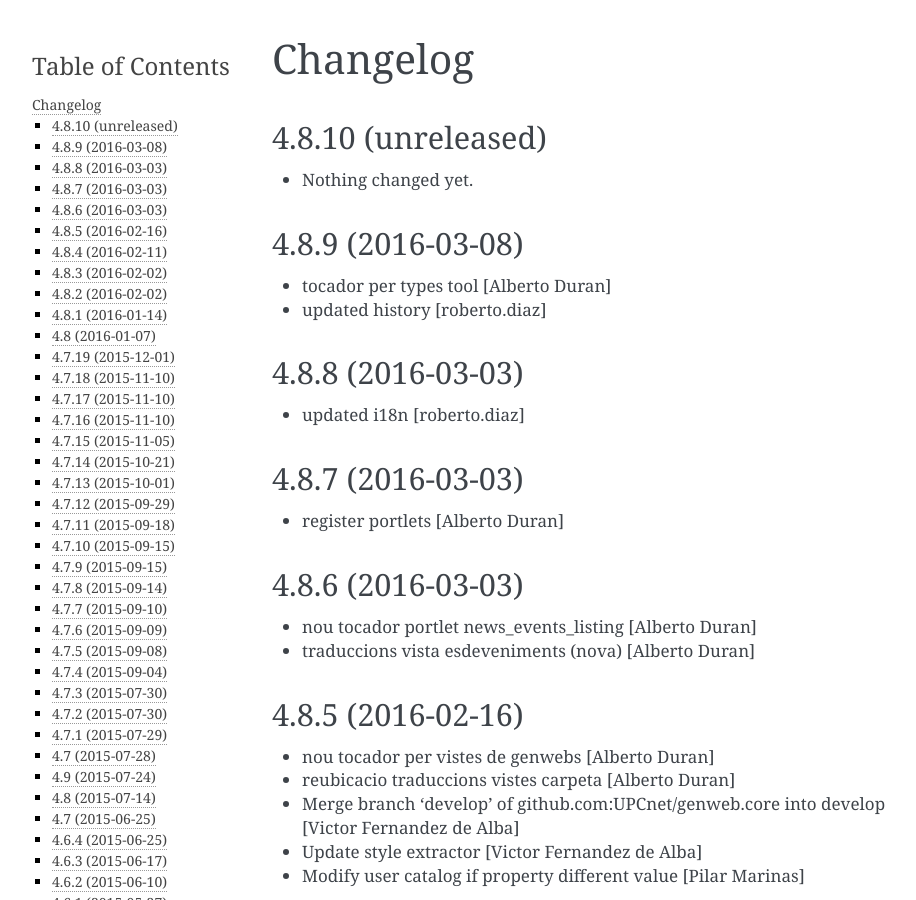
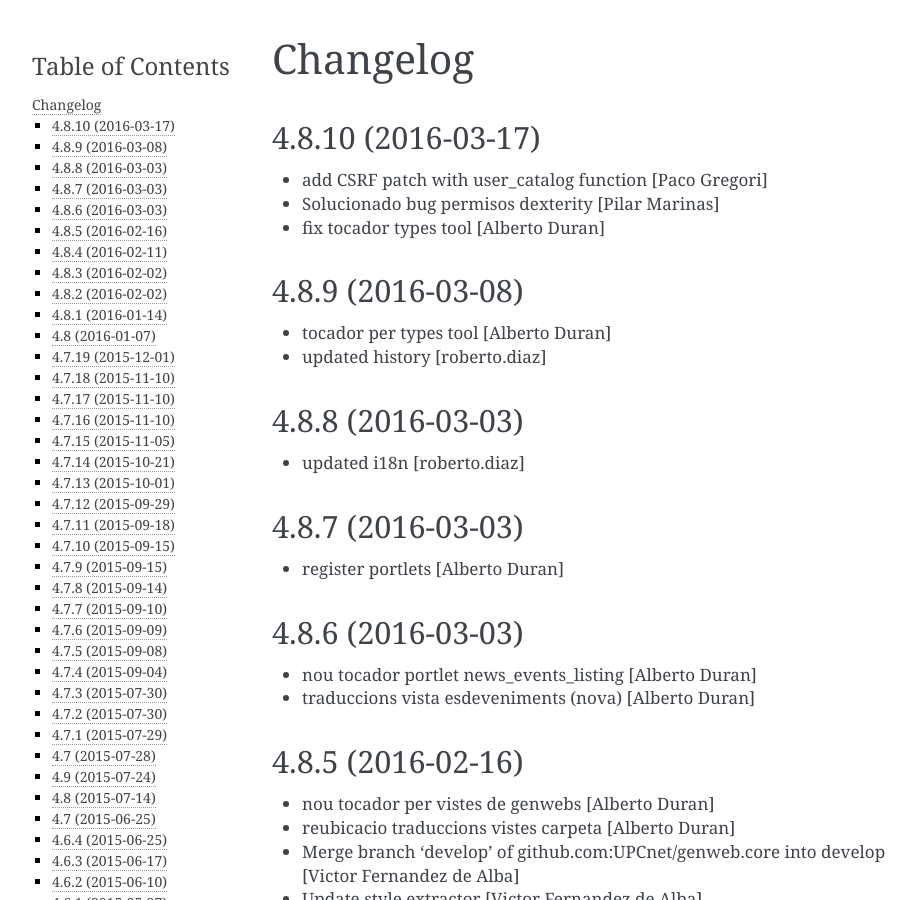
Before and after one commit to UPCnet/genweb.core, a Sphinx documentation site: the page built from docs/HISTORY.rst, in a window 1280 px wide and 900 px high. Shown: the whole window, without its empty margins (148-1064 px from the left). Built offline with Sphinx 7.4.7, drawn with Linux system fonts in a browser that asks for light colours.

Commit message:
Preparing release 4.8.10

```diff
--- a/docs/HISTORY.rst
+++ b/docs/HISTORY.rst
@@ -1,11 +1,12 @@
 Changelog
 =========
 
-4.8.10 (unreleased)
+4.8.10 (2016-03-17)
 -------------------
 
-- Nothing changed yet.
-
+* add CSRF patch with user_catalog function [Paco Gregori]
+* Solucionado bug permisos dexterity [Pilar Marinas]
+* fix tocador types tool [Alberto Duran]
 
 4.8.9 (2016-03-08)
 ------------------
--- a/setup.py
+++ b/setup.py
@@ -1,7 +1,7 @@
 from setuptools import setup, find_packages
 import os
 
-version = '4.8.10.dev0'
+version = '4.8.10'
 
 README = open('README.rst').read()
 HISTORY = open(os.path.join('docs', 'HISTORY.rst')).read()
```
